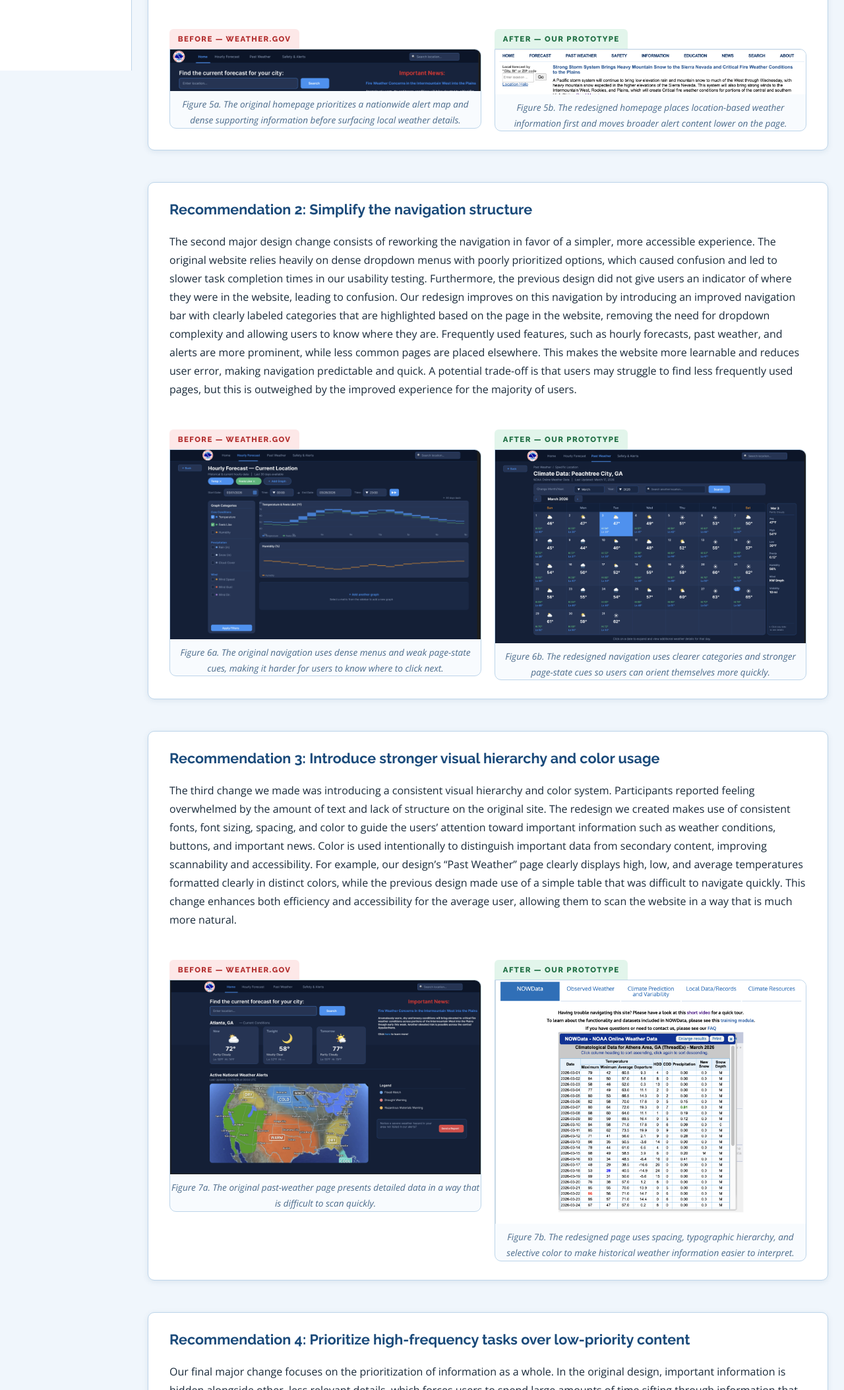
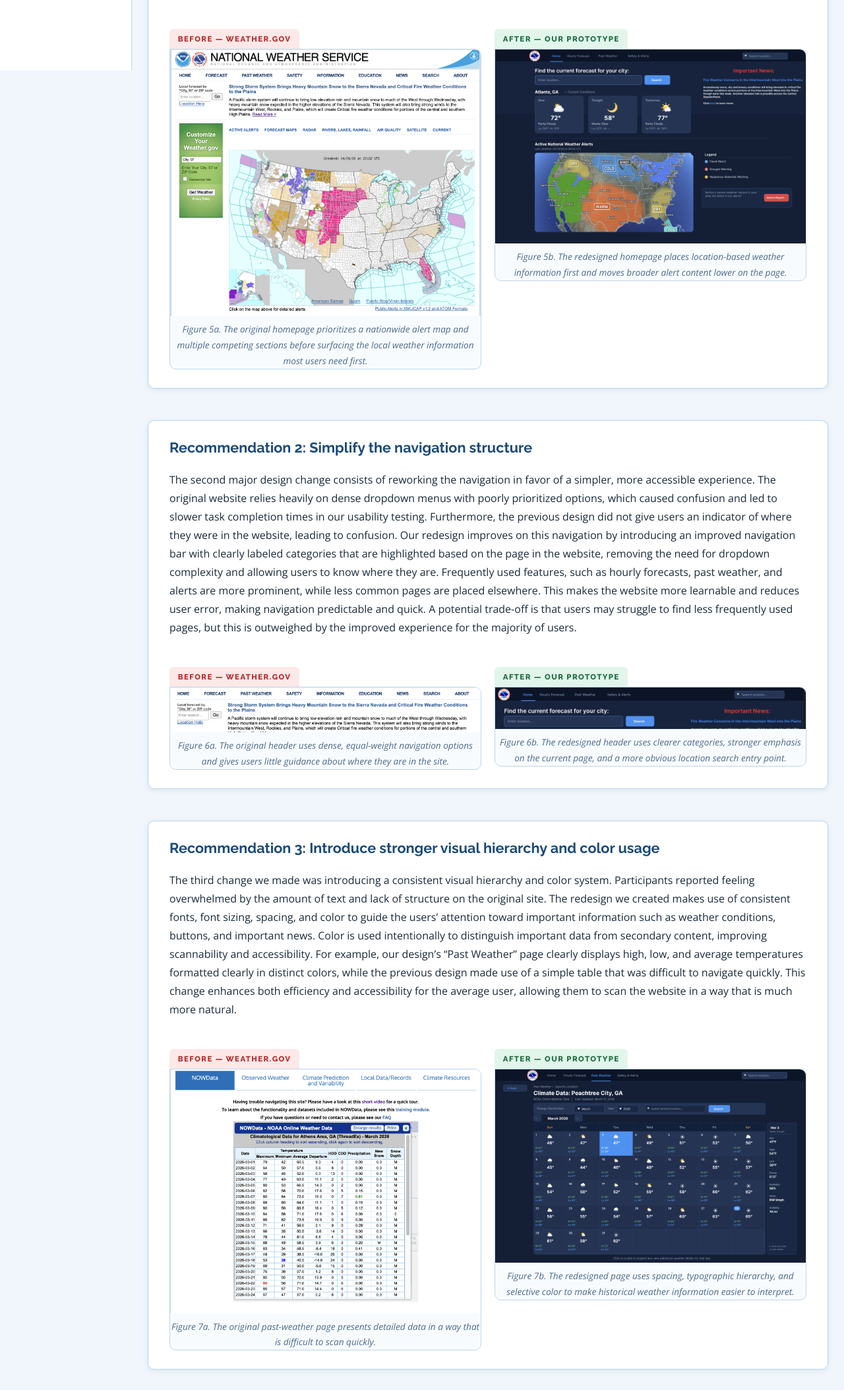
Before and after one commit to ar852/3803-Final-Report-Website, a plain HTML site: page recommendations.html in a window 1280 px wide. Shown: the part 693-2800 px from the top of the page at 66% size. Drawn offline with nearby package versions, Linux system fonts and the light colour scheme.

Commit message:
fix image order, fix paragraph

```diff
--- a/recommendations.html
+++ b/recommendations.html
@@ -70,8 +70,8 @@
               <span class="comparison-label comparison-label--before">Before — Weather.gov</span>
               <div class="comparison-img-wrap">
                 <figure>
-                  <img class="comparison-image" src="assets/images/image1.png" alt="Screenshot of the original Weather.gov homepage with a dominant national weather alert map and dense text blocks." />
-                  <figcaption>Figure 5a. The original homepage prioritizes a nationwide alert map and dense supporting information before surfacing local weather details.</figcaption>
+                  <img class="comparison-image" src="assets/images/image8.png" alt="Screenshot of the original Weather.gov homepage with a dominant national weather alert map and several competing sections." />
+                  <figcaption>Figure 5a. The original homepage prioritizes a nationwide alert map and multiple competing sections before surfacing the local weather information most users need first.</figcaption>
                 </figure>
               </div>
             </div>
@@ -79,7 +79,7 @@
               <span class="comparison-label comparison-label--after">After — Our Prototype</span>
               <div class="comparison-img-wrap">
                 <figure>
-                  <img class="comparison-image" src="assets/images/image2.png" alt="Screenshot of the redesigned homepage in the prototype with clearer local weather information at the top and a more structured layout." />
+                  <img class="comparison-image" src="assets/images/image5.png" alt="Screenshot of the redesigned homepage in the prototype with clear local weather cards, search, and a smaller national alerts section lower on the page." />
                   <figcaption>Figure 5b. The redesigned homepage places location-based weather information first and moves broader alert content lower on the page.</figcaption>
                 </figure>
               </div>
@@ -97,8 +97,8 @@
               <span class="comparison-label comparison-label--before">Before — Weather.gov</span>
               <div class="comparison-img-wrap">
                 <figure>
-                  <img class="comparison-image" src="assets/images/image3.png" alt="Screenshot of the original Weather.gov navigation with small links and crowded dropdown-based navigation options." />
-                  <figcaption>Figure 6a. The original navigation uses dense menus and weak page-state cues, making it harder for users to know where to click next.</figcaption>
+                  <img class="comparison-image" src="assets/images/image2.png" alt="Screenshot of the original Weather.gov header showing a crowded navigation bar with many equal-weight tabs and no clear current-page cue." />
+                  <figcaption>Figure 6a. The original header uses dense, equal-weight navigation options and gives users little guidance about where they are in the site.</figcaption>
                 </figure>
               </div>
             </div>
@@ -106,8 +106,8 @@
               <span class="comparison-label comparison-label--after">After — Our Prototype</span>
               <div class="comparison-img-wrap">
                 <figure>
-                  <img class="comparison-image" src="assets/images/image4.png" alt="Screenshot of the redesigned navigation in the prototype with larger categories and clearer visual emphasis on the current page." />
-                  <figcaption>Figure 6b. The redesigned navigation uses clearer categories and stronger page-state cues so users can orient themselves more quickly.</figcaption>
+                  <img class="comparison-image" src="assets/images/image1.png" alt="Screenshot of the redesigned prototype header with a simplified navigation bar, location search, and clearer page emphasis." />
+                  <figcaption>Figure 6b. The redesigned header uses clearer categories, stronger emphasis on the current page, and a more obvious location search entry point.</figcaption>
                 </figure>
               </div>
             </div>
@@ -124,7 +124,7 @@
               <span class="comparison-label comparison-label--before">Before — Weather.gov</span>
               <div class="comparison-img-wrap">
                 <figure>
-                  <img class="comparison-image" src="assets/images/image5.png" alt="Screenshot of the original past-weather page with dense tabular data and little visual emphasis on important values." />
+                  <img class="comparison-image" src="assets/images/image6.png" alt="Screenshot of the original NOAA climate data page with a dense table and very little visual emphasis on important values." />
                   <figcaption>Figure 7a. The original past-weather page presents detailed data in a way that is difficult to scan quickly.</figcaption>
                 </figure>
               </div>
@@ -133,7 +133,7 @@
               <span class="comparison-label comparison-label--after">After — Our Prototype</span>
               <div class="comparison-img-wrap">
                 <figure>
-                  <img class="comparison-image" src="assets/images/image6.png" alt="Screenshot of the redesigned past-weather page with stronger spacing, clearer labels, and color-coded key weather values." />
+                  <img class="comparison-image" src="assets/images/image4.png" alt="Screenshot of the redesigned past-weather page with a calendar layout, stronger spacing, and clear daily climate summaries." />
                   <figcaption>Figure 7b. The redesigned page uses spacing, typographic hierarchy, and selective color to make historical weather information easier to interpret.</figcaption>
                 </figure>
               </div>
@@ -151,8 +151,8 @@
               <span class="comparison-label comparison-label--before">Before — Weather.gov</span>
               <div class="comparison-img-wrap">
                 <figure>
-                  <img class="comparison-image" src="assets/images/image7.png" alt="Screenshot of the original Weather.gov page with important forecast information mixed together with less commonly used links and details." />
-                  <figcaption>Figure 8a. The original layout makes users sift through large amounts of equally weighted information to find common tasks.</figcaption>
+                  <img class="comparison-image" src="assets/images/image7.png" alt="Screenshot of the original forecast maps page with a large dropdown menu and many competing map links and options." />
+                  <figcaption>Figure 8a. The original layout makes users sift through many equally weighted forecast links and menu options to find a specific, high-frequency task.</figcaption>
                 </figure>
               </div>
             </div>
@@ -160,8 +160,8 @@
               <span class="comparison-label comparison-label--after">After — Our Prototype</span>
               <div class="comparison-img-wrap">
                 <figure>
-                  <img class="comparison-image" src="assets/images/image8.png" alt="Screenshot of the redesigned prototype showing more common weather actions and key forecast details displayed more prominently." />
-                  <figcaption>Figure 8b. The redesigned layout surfaces common tasks and key weather details first, improving efficiency for everyday users.</figcaption>
+                  <img class="comparison-image" src="assets/images/image3.png" alt="Screenshot of the redesigned hourly forecast page showing key weather graphs, filters, and task-specific controls more prominently." />
+                  <figcaption>Figure 8b. The redesigned layout surfaces the most relevant controls and weather details first, improving efficiency for everyday users.</figcaption>
                 </figure>
               </div>
             </div>
```
Also changed, not shown: index.html (+1 -1 lines).
